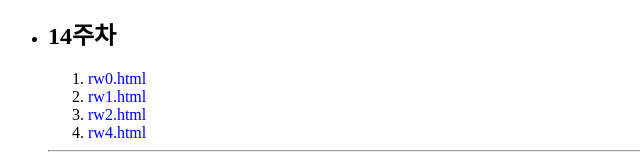
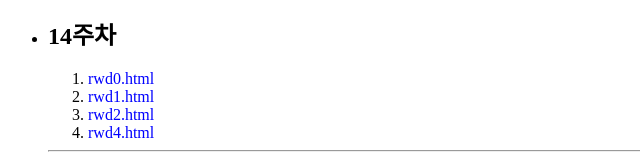
Before and after one commit to candlebox-dju/candlebox-dju.github.io, a plain HTML site: page index.html in a window 1280 px wide. Shown: the part 3129-3294 px from the top of the page, 0-640 px from the left. Drawn offline with Linux system fonts and the light colour scheme.

Commit message:
Update index.html

```diff
--- a/index.html
+++ b/index.html
@@ -163,10 +163,10 @@
       </ol><hr/>
       <li><h2>14주차</h2></li>
       <ol>
-        <li><a href="https://candlebox-dju.github.io/html5/14주차/rw0.html">rw0.html</a></li>
-        <li><a href="https://candlebox-dju.github.io/html5/14주차/rw1.html">rw1.html</a></li>
-        <li><a href="https://candlebox-dju.github.io/html5/14주차/rw2.html">rw2.html</a></li>
-        <li><a href="https://candlebox-dju.github.io/html5/14주차/rw4.html">rw4.html</a></li>
+        <li><a href="https://candlebox-dju.github.io/html5/14주차/rwd0.html">rwd0.html</a></li>
+        <li><a href="https://candlebox-dju.github.io/html5/14주차/rwd1.html">rwd1.html</a></li>
+        <li><a href="https://candlebox-dju.github.io/html5/14주차/rwd2.html">rwd2.html</a></li>
+        <li><a href="https://candlebox-dju.github.io/html5/14주차/rwd4.html">rwd4.html</a></li>
       </ol><hr/>
     </ul>
   </body>
```
